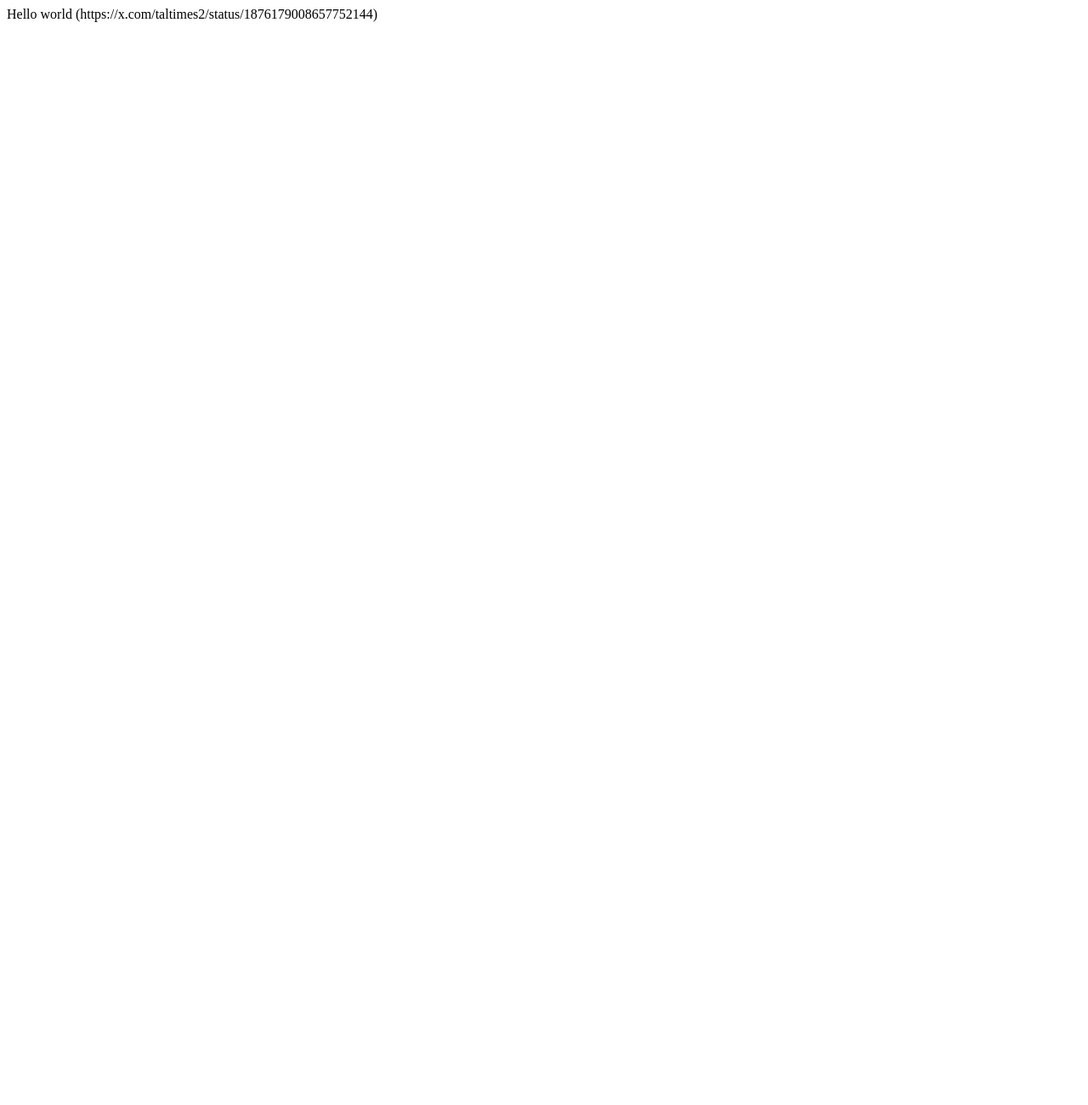
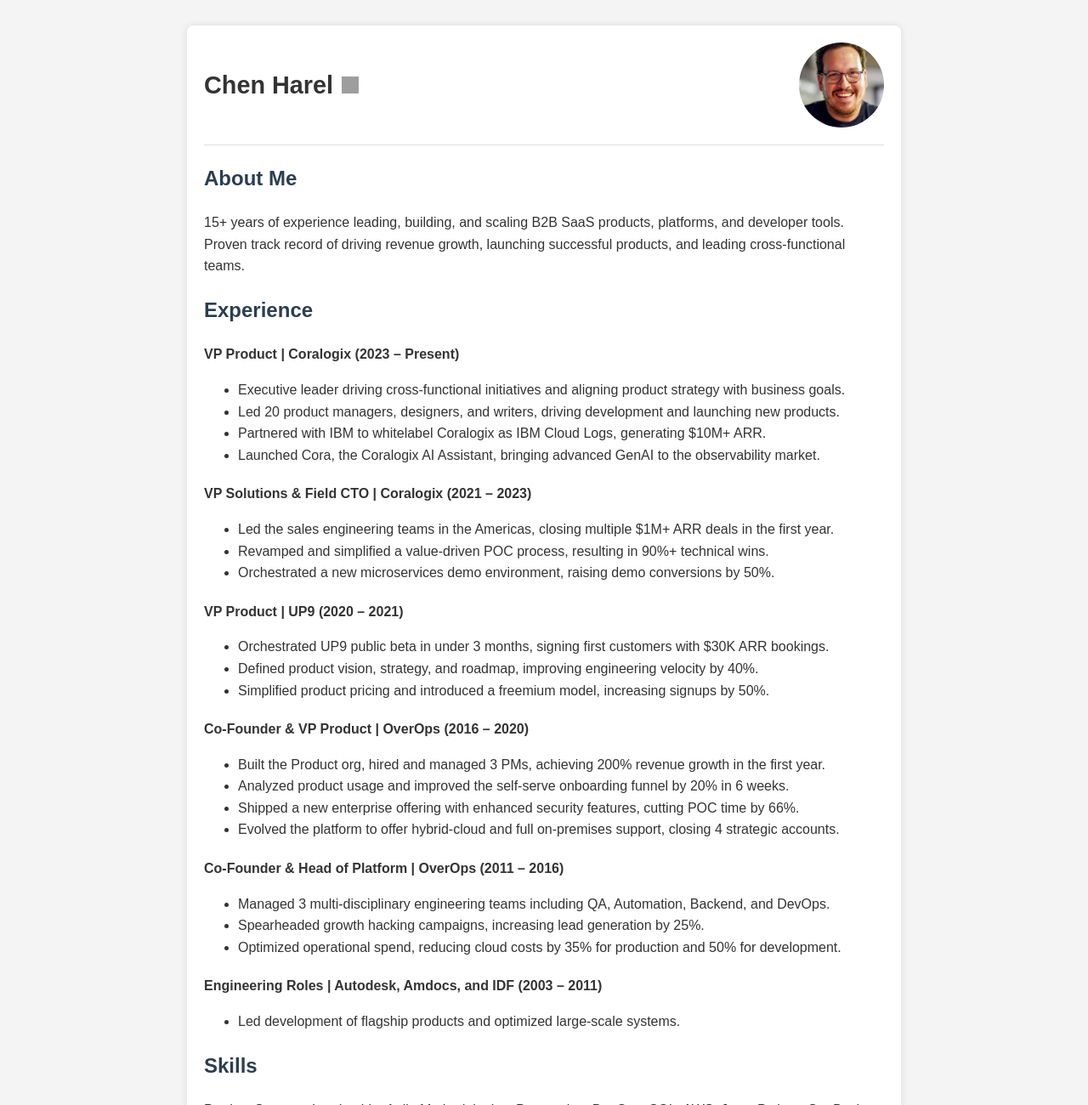
Before and after one commit to chook/chook.github.io, a plain HTML site: page index.html in a window 1280 px wide. Shown: the top 1300 px of the page at 85% size. Before the commit the page ends 800 px from the top, so only its background shows below. Drawn offline with Linux system fonts and the light colour scheme; grey boxes are pictures that could not be loaded.

Commit message:
real content

```diff
--- a/index.html
+++ b/index.html
@@ -1 +1,141 @@
-Hello world (https://x.com/taltimes2/status/1876179008657752144)
+<!DOCTYPE html>
+<html lang="en">
+<head>
+  <meta charset="UTF-8">
+  <meta name="viewport" content="width=device-width, initial-scale=1.0">
+  <title>Chen Harel | Product Leader</title>
+  <style>
+    body {
+      font-family: 'Arial', sans-serif;
+      line-height: 1.6;
+      margin: 0;
+      padding: 0;
+      background-color: #f4f4f4;
+      color: #333;
+    }
+    .container {
+      max-width: 800px;
+      margin: 30px auto;
+      background: #fff;
+      padding: 20px;
+      border-radius: 8px;
+      box-shadow: 0 0 10px rgba(0, 0, 0, 0.1);
+    }
+    .header {
+      display: flex;
+      align-items: center;
+      justify-content: space-between;
+      padding-bottom: 20px;
+      border-bottom: 1px solid #ddd;
+    }
+    .header h1 {
+      margin: 0;
+      font-size: 1.8em;
+      display: flex;
+      align-items: center;
+    }
+    .header h1 img {
+      margin-left: 10px;
+      width: 20px;
+      height: 20px;
+    }
+    .header img {
+      max-width: 100px;
+      border-radius: 50%;
+    }
+    h2 {
+      color: #2c3e50;
+      margin-top: 20px;
+    }
+    .experience {
+      margin-bottom: 20px;
+    }
+    .job-title {
+      font-weight: bold;
+    }
+    .company {
+      font-style: italic;
+      color: #7f8c8d;
+    }
+  </style>
+</head>
+<body>
+  <div class="container">
+    <div class="header">
+      <h1>Chen Harel <a href="https://linkedin.com/in/chenh" target="_blank"><img src="https://cdn-icons-png.flaticon.com/512/174/174857.png" alt="LinkedIn" style="border-radius: 0;"></a></h1>
+      <img src="chen-harel-photo.jpeg" alt="Chen Harel">
+    </div>
+
+    <h2>About Me</h2>
+    <p>15+ years of experience leading, building, and scaling B2B SaaS products, platforms, and developer tools. Proven track record of driving revenue growth, launching successful products, and leading cross-functional teams.</p>
+
+    <h2>Experience</h2>
+    <div class="experience">
+      <div class='job-title'>VP Product | Coralogix (2023 – Present)</div>
+      <ul>
+        <li>Executive leader driving cross-functional initiatives and aligning product strategy with business goals.</li>
+        <li>Led 20 product managers, designers, and writers, driving development and launching new products.</li>
+        <li>Partnered with IBM to whitelabel Coralogix as IBM Cloud Logs, generating $10M+ ARR.</li>
+        <li>Launched Cora, the Coralogix AI Assistant, bringing advanced GenAI to the observability market.</li>
+      </ul>
+    </div>
+
+    <div class="experience">
+      <div class='job-title'>VP Solutions & Field CTO | Coralogix (2021 – 2023)</div>
+      <ul>
+        <li>Led the sales engineering teams in the Americas, closing multiple $1M+ ARR deals in the first year.</li>
+        <li>Revamped and simplified a value-driven POC process, resulting in 90%+ technical wins.</li>
+        <li>Orchestrated a new microservices demo environment, raising demo conversions by 50%.</li>
+      </ul>
+    </div>
+
+    <div class="experience">
+      <div class='job-title'>VP Product | UP9 (2020 – 2021)</div>
+      <ul>
+        <li>Orchestrated UP9 public beta in under 3 months, signing first customers with $30K ARR bookings.</li>
+        <li>Defined product vision, strategy, and roadmap, improving engineering velocity by 40%.</li>
+        <li>Simplified product pricing and introduced a freemium model, increasing signups by 50%.</li>
+      </ul>
+    </div>
+
+    <div class="experience">
+      <div class='job-title'>Co-Founder & VP Product | OverOps (2016 – 2020)</div>
+      <ul>
+        <li>Built the Product org, hired and managed 3 PMs, achieving 200% revenue growth in the first year.</li>
+        <li>Analyzed product usage and improved the self-serve onboarding funnel by 20% in 6 weeks.</li>
+        <li>Shipped a new enterprise offering with enhanced security features, cutting POC time by 66%.</li>
+        <li>Evolved the platform to offer hybrid-cloud and full on-premises support, closing 4 strategic accounts.</li>
+      </ul>
+    </div>
+
+    <div class="experience">
+      <div class='job-title'>Co-Founder & Head of Platform | OverOps (2011 – 2016)</div>
+      <ul>
+        <li>Managed 3 multi-disciplinary engineering teams including QA, Automation, Backend, and DevOps.</li>
+        <li>Spearheaded growth hacking campaigns, increasing lead generation by 25%.</li>
+        <li>Optimized operational spend, reducing cloud costs by 35% for production and 50% for development.</li>
+      </ul>
+    </div>
+
+    <div class="experience">
+      <div class='job-title'>Engineering Roles | Autodesk, Amdocs, and IDF (2003 – 2011)</div>
+      <ul>
+        <li>Led development of flagship products and optimized large-scale systems.</li>
+      </ul>
+    </div>
+
+    <h2>Skills</h2>
+    <p>Product Strategy, Leadership, Agile Methodologies, Prototyping, DevOps, SQL, AWS, Java, Python, Go, Bash.</p>
+
+    <h2>Personal life</h2>
+    <p>❤️ Husband | 👶👶🐶 Dad | 🏋️ Weightlifting | 🎹 Piano playing | 🎲 Boardgames</p>
+
+    <h2>Contact</h2>
+    <p>Feel free to reach out to discuss product leadership, B2B platforms, or developer tools!</p>
+    <p>chook DOT harel AT gmail DOT com</p>
+  </div>
+  <footer style='text-align: center; margin-top: 20px; padding: 10px 0; background: #f4f4f4;'>
+      &copy; 2025 Chen Harel. All Rights Reserved.
+  </footer>
+</body>
+</html>
```
Also changed, not shown: chen-harel-photo.jpeg (added).
